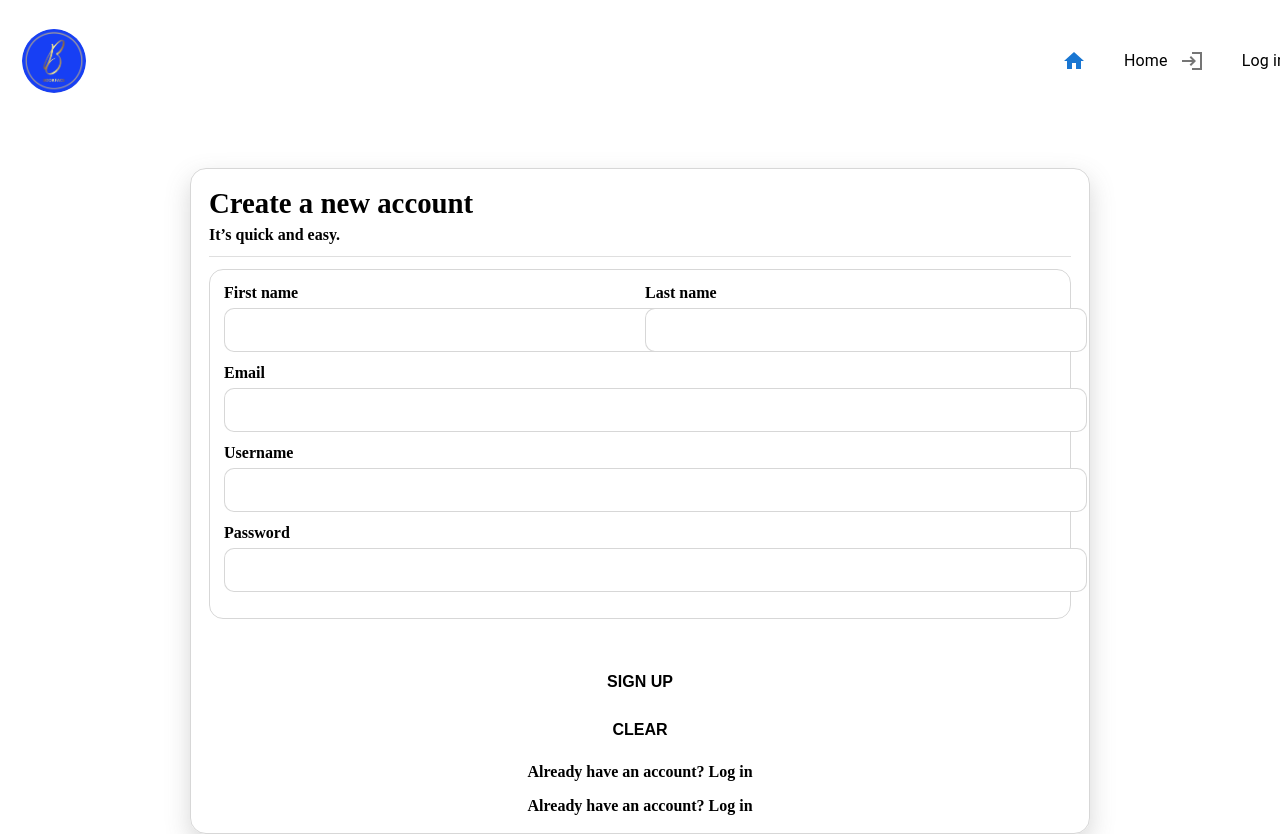
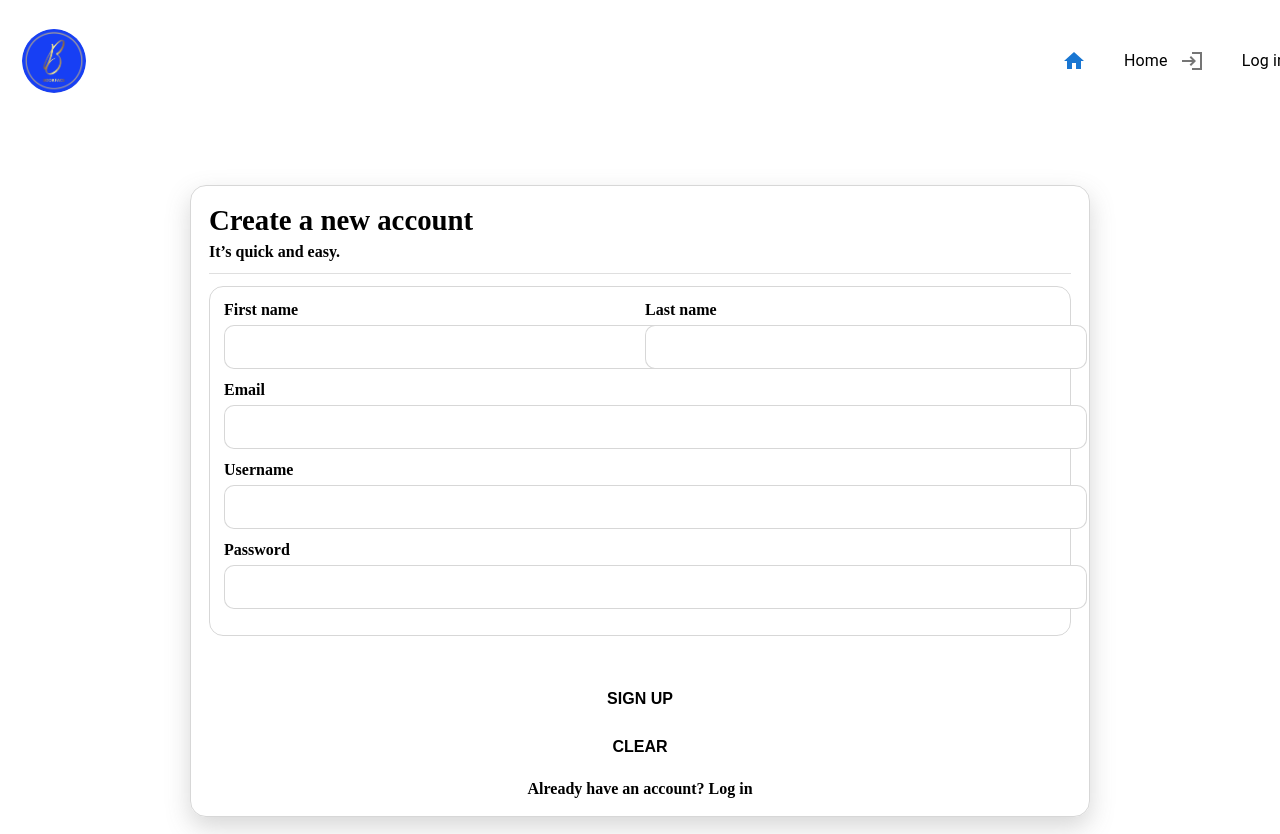
Before and after one commit to girlierazon84/Bookface_Fullstack_MERN, a React (Create React App) app in the folder frontend/: page /sign_up in a window 1280 px wide. Shown: the top 834 px of the page. Built offline with nearby package versions, Linux system fonts and the light colour scheme; no server answers.

Commit message:
Delete duplicate ui

```diff
--- a/frontend/src/components/users/CreateUser.tsx
+++ b/frontend/src/components/users/CreateUser.tsx
@@ -2,7 +2,7 @@
 
 import React, { useState } from "react";
 import styled from "styled-components";
-import { Link, useNavigate } from "react-router-dom";
+import { useNavigate } from "react-router-dom";
 
 import AuthService from "../../utils/api/service/AuthService";
 import { PrimaryButton } from "../CustomButtonComponent";
@@ -139,11 +139,6 @@ const CreateUser: React.FC = () => {
                     Clear
                 </PrimaryButton>
             </GridContainer>
-
-            <H4>
-                Already have an account?{" "}
-                <LinkStyled to={RoutingPath.usersLogInView}>Log in</LinkStyled>
-            </H4>
         </>
     );
 };
@@ -206,20 +201,3 @@ const StatusText = styled.p`
     margin: 10px 0 0;
     color: var(--fourthly-color);
 `;
-
-const H4 = styled.p`
-    color: var(--fourthly-color);
-    font-weight: 800;
-    text-align: center;
-    margin-top: 14px;
-`;
-
-const LinkStyled = styled(Link)`
-    color: var(--secondary-color);
-    font-weight: 900;
-    text-decoration: none;
-
-    &:hover {
-        text-decoration: underline;
-    }
-`;
```
